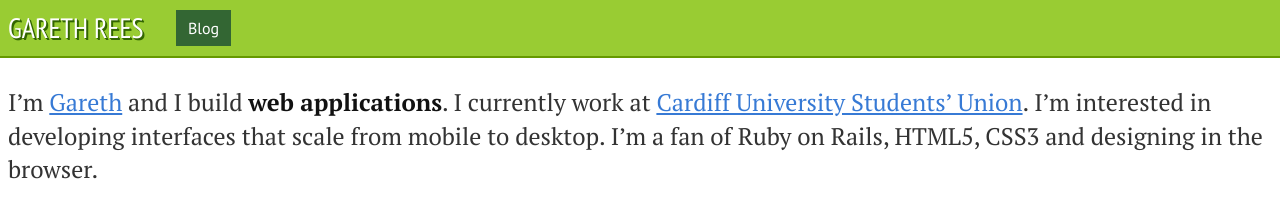
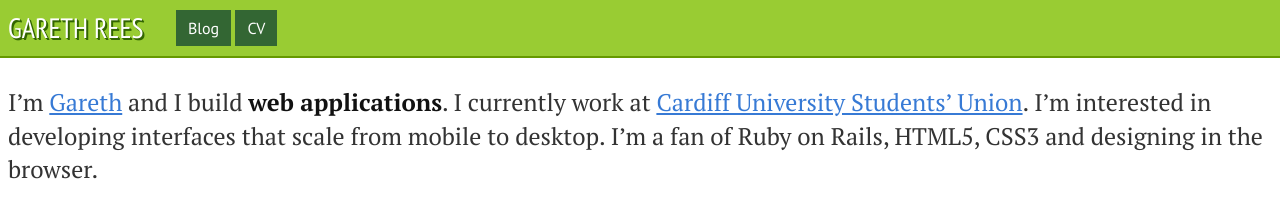
Before and after one commit to garethrees/garethrees.github.com, a Jekyll site: the page built from index.html, in a window 1280 px wide. Shown: the top 200 px of the page. Built offline with Jekyll 4.4.1, drawn with Linux system fonts in a browser that asks for light colours; nearby versions of some CDN libraries.

Commit message:
Add CV Tab

```diff
--- a/_includes/header.html
+++ b/_includes/header.html
@@ -1,8 +1,9 @@
 <header class="clearfix">
-	<h1 class="title">Gareth Rees</h1>
+	<h1 class="title"><a href="/" title="Home">Gareth Rees</a></h1>
 	<nav>
 		<ul>
 			<li><a href="blog.html">Blog</a></li>
+			<li><a href="cv.html">CV</a></li>
 		</ul>
 	</nav>
 </header>
```
